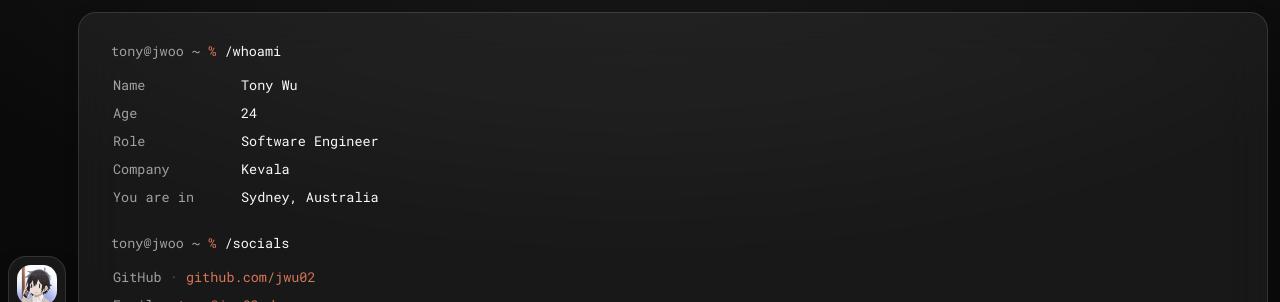
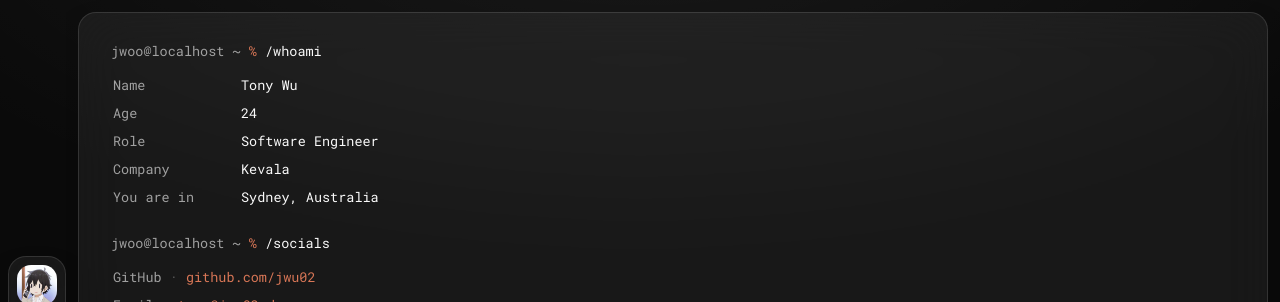
Before and after one commit to jwu02/jwoo, a Next.js app: page /prototype/terminal-look in a window 1280 px wide. Shown: the top 302 px of the page. Built offline with nearby package versions, Linux system fonts and the light colour scheme.

Commit message:
prototype(terminal): prompt reads jwoo@localhost

```diff
--- a/app/prototype/terminal-look/variants.tsx
+++ b/app/prototype/terminal-look/variants.tsx
@@ -18,8 +18,8 @@ import { cn } from "@/lib/utils"
  */
 
 const PROFILE = {
-  handle: "tony",
-  host: "jwoo",
+  handle: "jwoo",
+  host: "localhost",
   name: "Tony Wu",
   age: "24",
   company: "Kevala",
```
